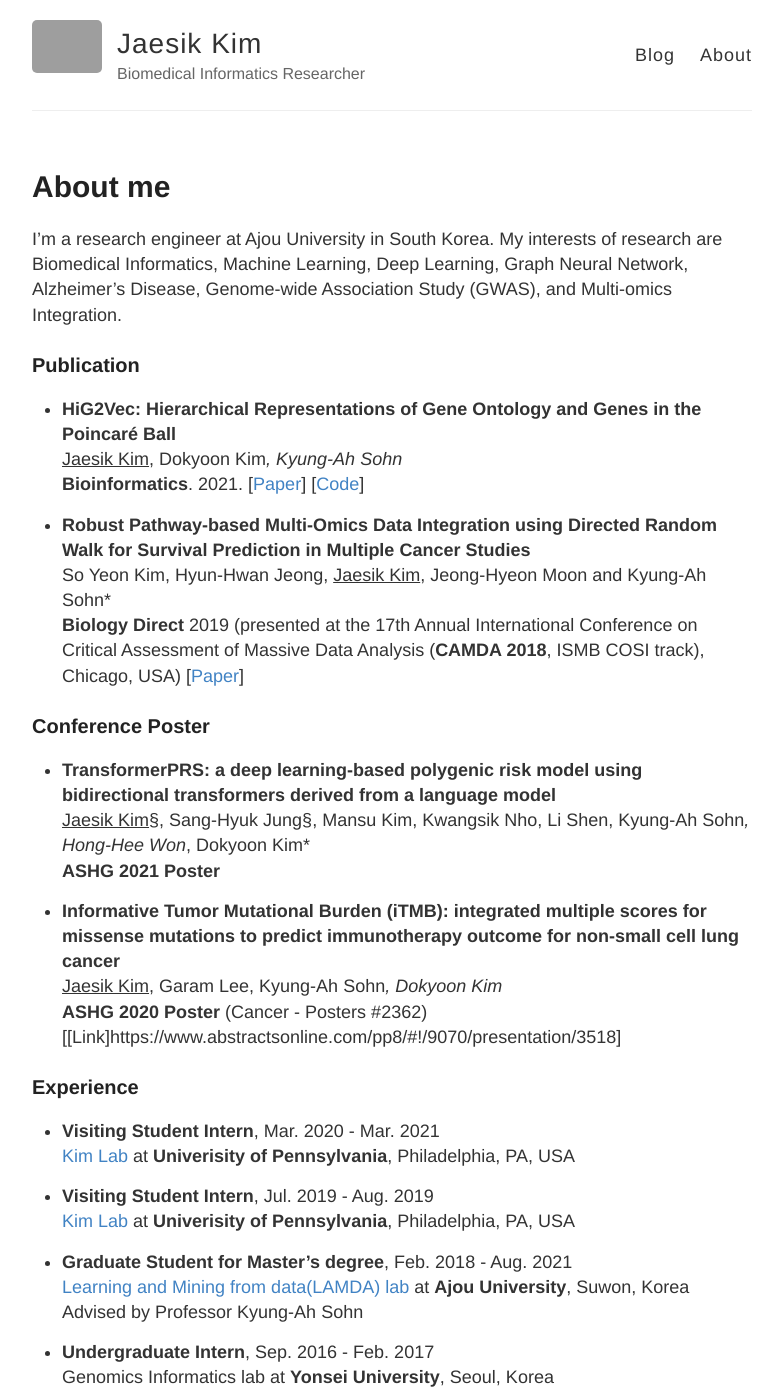
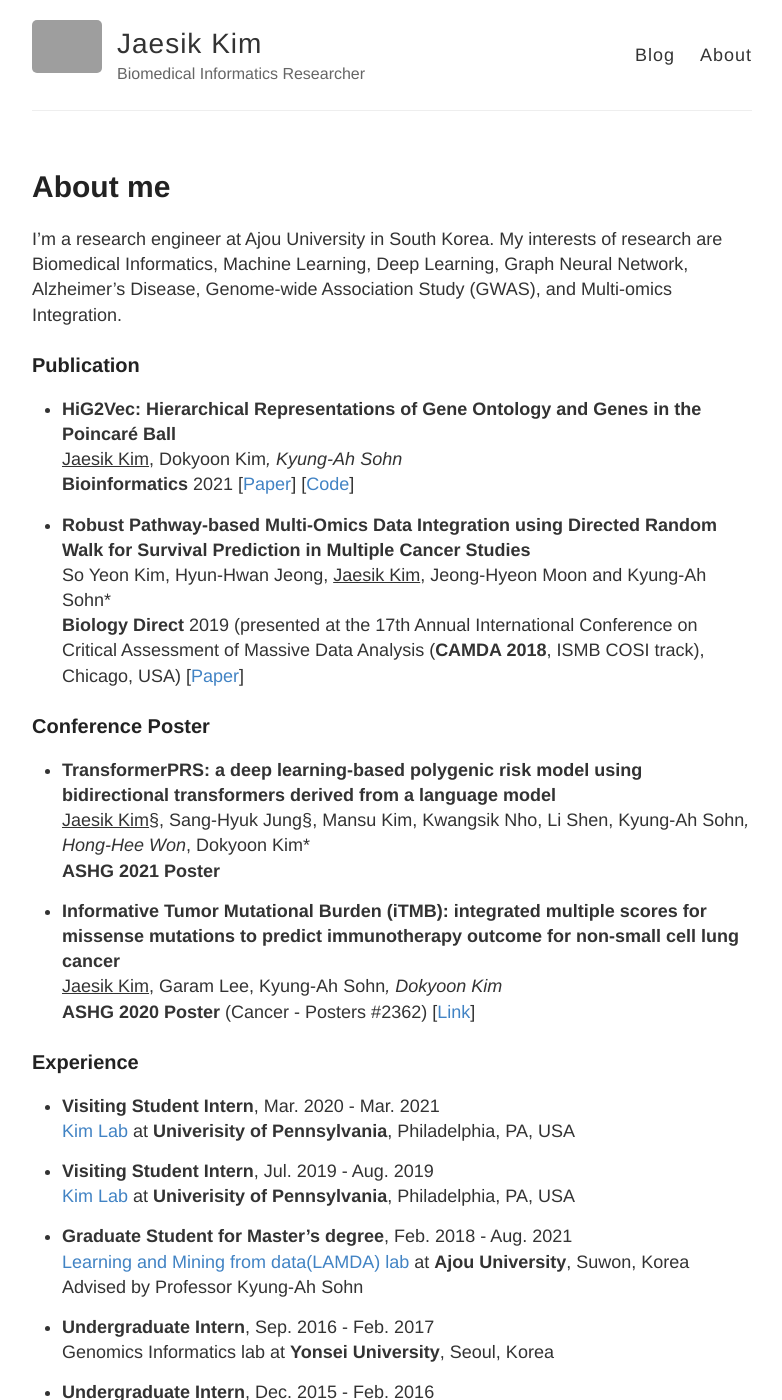
Before and after one commit to JaesikKim/JaesikKim.github.io, a Jekyll site: the page built from about.md, in a window 1280 px wide and 1400 px high. Shown: the whole window, without its empty margins (248-1030 px from the left). Built offline with Jekyll 4.4.1, drawn with Linux system fonts in a browser that asks for light colours; grey boxes are pictures that could not be loaded.

Commit message:
update about me

```diff
--- a/about.md
+++ b/about.md
@@ -10,7 +10,7 @@
 
 - <b>HiG2Vec: Hierarchical Representations of Gene Ontology and Genes in the Poincaré Ball</b> \
 <ins>Jaesik Kim</ins>, Dokyoon Kim*, Kyung-Ah Sohn* \
-<b>Bioinformatics</b>. 2021. [[Paper](https://academic.oup.com/bioinformatics/article/37/18/2971/6184857)] [[Code](https://github.com/JaesikKim/HiG2Vec)]
+<b>Bioinformatics</b> 2021 [[Paper](https://academic.oup.com/bioinformatics/article/37/18/2971/6184857)] [[Code](https://github.com/JaesikKim/HiG2Vec)]
 
 - <b>Robust Pathway-based Multi-Omics Data Integration using Directed Random Walk for Survival Prediction in Multiple Cancer Studies</b> \
 So Yeon Kim, Hyun-Hwan Jeong, <ins>Jaesik Kim</ins>, Jeong-Hyeon Moon and Kyung-Ah Sohn* \
@@ -23,7 +23,7 @@
 
 - <b>Informative Tumor Mutational Burden (iTMB): integrated multiple scores for missense mutations to predict immunotherapy outcome for non-small cell lung cancer</b> \
 <ins>Jaesik Kim</ins>, Garam Lee, Kyung-Ah Sohn*, Dokyoon Kim* \
-<b>ASHG 2020 Poster</b> (Cancer - Posters #2362) [[Link]https://www.abstractsonline.com/pp8/#!/9070/presentation/3518]
+<b>ASHG 2020 Poster</b> (Cancer - Posters #2362) [[Link](https://www.abstractsonline.com/pp8/#!/9070/presentation/3518)]
 
 
 ### Experience
```
